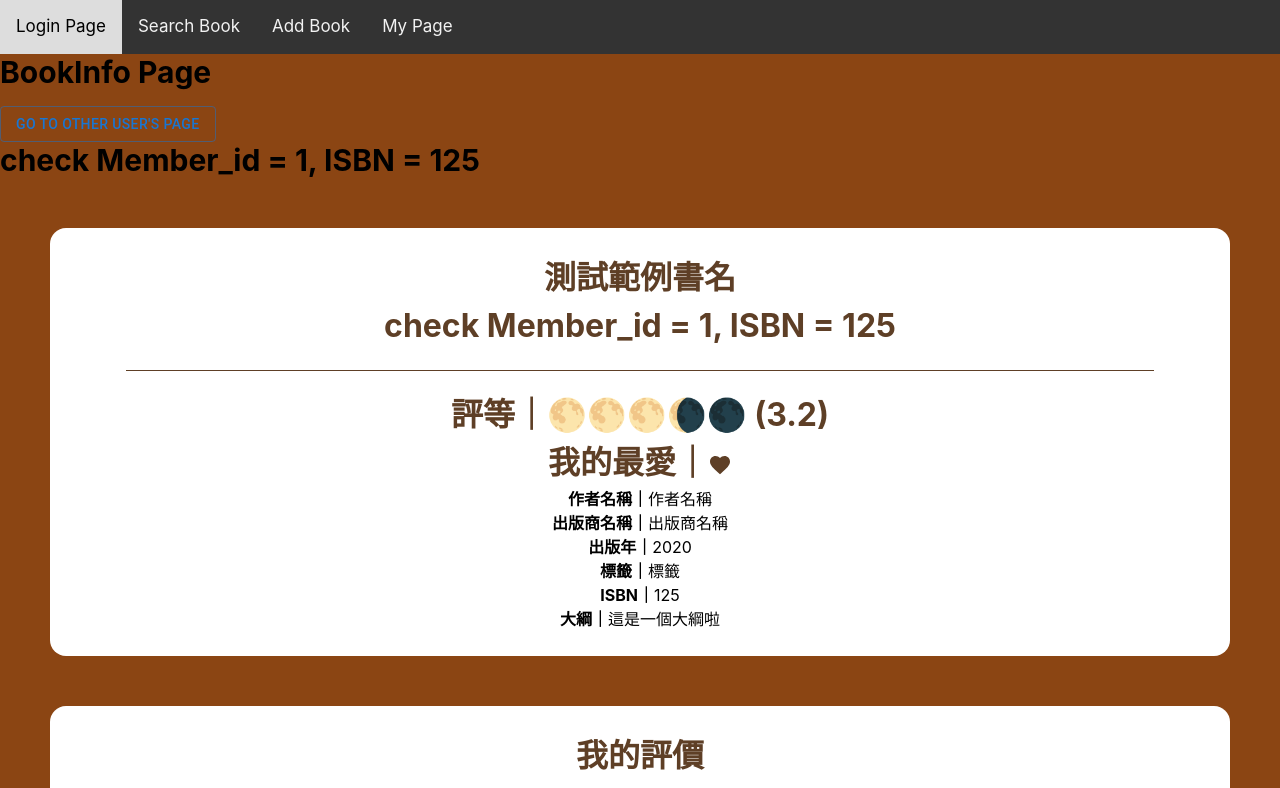
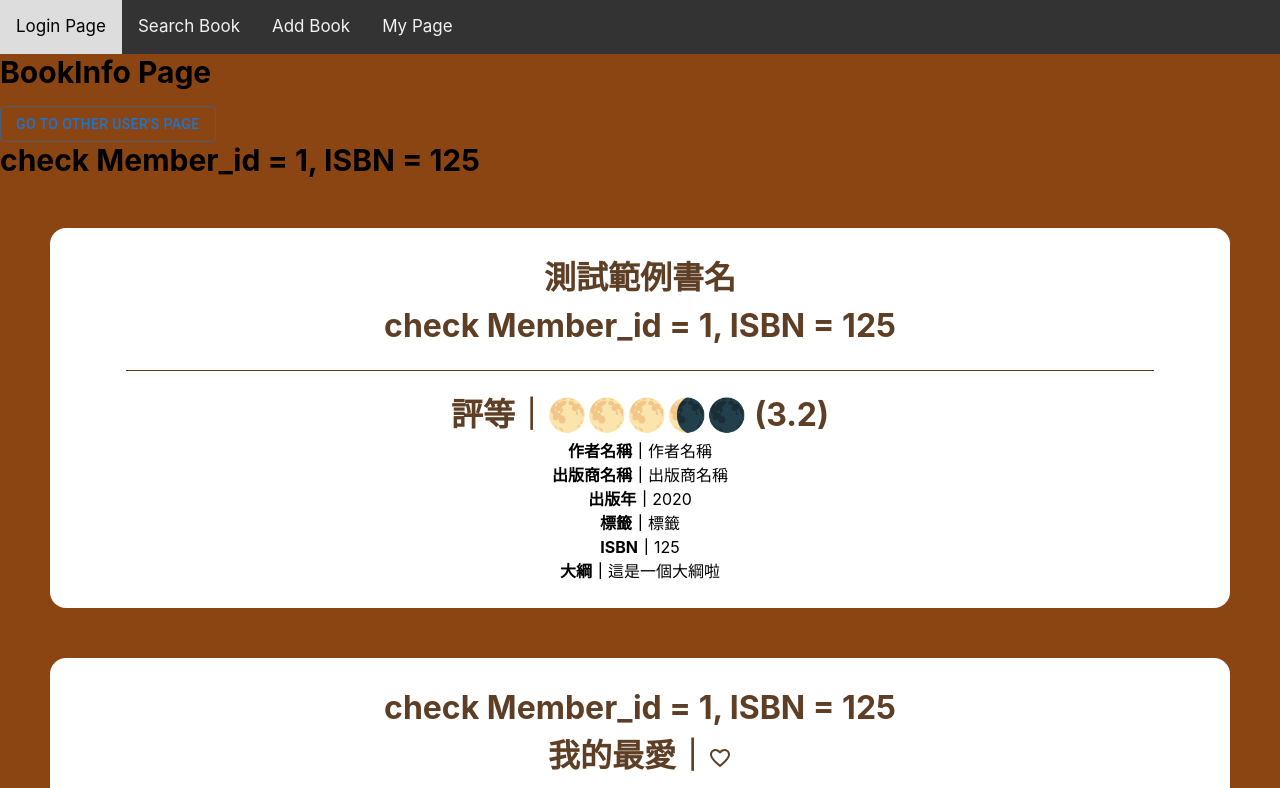
Before and after one commit to peanut0204/SAD_fp, a React (Create React App) app in the folder frontend/: page /BookInfo/1/125 in a window 1280 px wide. Shown: the top 788 px of the page. Built offline with nearby package versions, Linux system fonts and the light colour scheme; no server answers.

Commit message:
BookInfo/Favorite

```diff
--- a/frontend/src/components/BookInfo/Book.jsx
+++ b/frontend/src/components/BookInfo/Book.jsx
@@ -13,7 +13,7 @@ function FavoriteBook() {
   // 需要後端的 @app.route('/api/bookInfo/<ISBN>', methods=['GET'])
 
   const [book, setBook] = useState({
-    isbn: 125, name: '測試範例書名', avgStar: '3.2', favorite: '1', author: '作者名稱', publisher: '出版商名稱', pub_year: '2020', tag: '標籤', summary: '這是一個大綱啦',
+    isbn: 125, name: '測試範例書名', avgStar: '3.2', author: '作者名稱', publisher: '出版商名稱', pub_year: '2020', tag: '標籤', summary: '這是一個大綱啦',
 });
 
   useEffect(() => {
@@ -27,7 +27,7 @@ function FavoriteBook() {
   // 沒後端的話，暫時先這樣搞
   /*
   const book = {
-      isbn: 125, name: '書名', avgStar: '3.2', favorite: '1', author: '作者名稱', publisher: '出版商名稱', pub_year: '2020', tag: '標籤', summary: '這是一個大綱啦',
+      isbn: 125, name: '書名', avgStar: '3.2', author: '作者名稱', publisher: '出版商名稱', pub_year: '2020', tag: '標籤', summary: '這是一個大綱啦',
   };
   */
 
@@ -52,43 +52,6 @@ function FavoriteBook() {
     return stars;
   };
 
-  const handleFavoriteToggle = () => {
-    // Assuming your API endpoint for updating favorites is something like:
-    const apiUrl = `http://127.0.0.1:5000/api/favorite/${memberId}/${ISBN}`;
-
-    // Update the local state optimistically
-    setBook(prevBook => ({
-      ...prevBook,
-      favorite: prevBook.favorite === '1' ? '0' : '1',
-    }));
-
-    // Send a request to the server to update the favorite status
-    fetch(apiUrl, {
-      method: 'POST', // or 'PUT'
-      headers: {
-        'Content-Type': 'application/json',
-      },
-      body: JSON.stringify({
-        isbn: ISBN,
-        favorite: book.favorite === '1' ? '0' : '1',
-      }),
-    })
-      .then(response => response.json())
-      .then(data => {
-        // Handle the response if needed
-        console.log('Favorite status updated successfully', data);
-      })
-      .catch(error => {
-        console.error('Error updating favorite status:', error);
-        // Revert the local state if there is an error
-        setBook(prevBook => ({
-          ...prevBook,
-          favorite: prevBook.favorite === '1' ? '0' : '1',
-        }));
-      });
-  };
-
-
   return(
     <div style={content}>
       <h2 style={title}>{book.name}</h2>
@@ -96,11 +59,6 @@ function FavoriteBook() {
       <div style={divLine}/>
       <div style={{ textAlign: 'center' }}>
         <h2 style={title}>評等｜{getStarRating(book.avgStar)} ({book.avgStar})</h2>
-        <h2 style={title}>我的最愛｜
-          <button onClick={handleFavoriteToggle}>
-            {book.favorite === '1' ? <FavoriteIcon /> : <FavoriteBorderIcon />}
-          </button>
-        </h2>
         <p><b>作者名稱｜</b>{book.author}</p>
         <p><b>出版商名稱｜</b>{book.publisher}</p>
         <p><b>出版年｜</b>{book.pub_year}</p>
--- /dev/null
+++ b/frontend/src/components/BookInfo/Favorite.jsx
@@ -0,0 +1,85 @@
+import React, {useState, useEffect} from 'react';
+//import { Link } from 'react-router-dom';
+import {title, content, divLine} from '../../css/MyPage.js';
+//import { useParams } from 'react-router-dom'; // temp
+import { useParams } from 'react-router-dom';
+import FavoriteIcon from '@mui/icons-material/Favorite';
+import FavoriteBorderIcon from '@mui/icons-material/FavoriteBorder';
+
+
+function FavoriteBook() {
+  const { memberId, ISBN } = useParams();
+
+  const [favorite, setFavorite] = useState();
+
+  useEffect(() => {
+    const fetchData = async () => {
+      try {
+        // 呼叫API
+        const response = await fetch(`http://127.0.0.1:5000/api/favorite/${memberId}/${ISBN}`);
+        const data = await response.json();
+
+        // 根據API的回應設定favorite狀態
+        setFavorite(data.found ? true : false);
+      } catch (error) {
+        console.error('Error fetching data:', error);
+      }
+    };
+
+    fetchData();
+  }, [memberId, ISBN]);
+
+  const handleFavoriteClick = async () => {
+    try {
+      if (favorite) {
+        // 如果 favorite 存在，則呼叫 API 刪除 favorite 資料
+        const response = await fetch(`http://127.0.0.1:5000/api/favorite/${memberId}/${ISBN}`, {
+          method: 'DELETE',
+        });
+
+        if (response.ok) {
+          // 更新前端的 favorite 狀態
+          setFavorite(false);
+        } else {
+          console.error('Failed to delete favorite:', response.statusText);
+        }
+      } else {
+        // 如果 favorite 不存在，則呼叫 API 新增 favorite 資料
+        const response = await fetch(`http://127.0.0.1:5000/api/favorite/${memberId}/${ISBN}`, {
+          method: 'POST',
+          headers: {
+            'Content-Type': 'application/json',
+          },
+          body: JSON.stringify({ memberId, ISBN }),
+        });
+
+        if (response.ok) {
+          // 更新前端的favorite狀態
+          setFavorite(true);
+        } else {
+          console.error('Failed to add favorite:', response.statusText);
+        }
+      }
+    } catch (error) {
+      console.error('Error handling favorite click:', error);
+    }
+  };
+
+  return(
+    <div style={content}>
+      <h1 style={title}> check Member_id = {memberId}, ISBN = {ISBN} </h1>
+      <div style={{ textAlign: 'center' }}>
+        <h2 style={title}>我的最愛｜
+          <button onClick={handleFavoriteClick}>
+          {favorite ? (
+            <FavoriteIcon />
+          ) : (
+            <FavoriteBorderIcon />
+          )}
+          </button>
+        </h2>
+      </div>
+    </div>
+  );
+}
+export default FavoriteBook;
--- a/frontend/src/pages/BookInfo.jsx
+++ b/frontend/src/pages/BookInfo.jsx
@@ -3,6 +3,7 @@ import Navbar from '../components/Navbar';
 import { Link, useParams } from 'react-router-dom';
 import Button from '@mui/material/Button'; //a prettier button
 import Book from '../components/BookInfo/Book';
+import Favorite from '../components/BookInfo/Favorite';
 import MyReview from '../components/BookInfo/MyReview';
 import BookReview from '../components/BookInfo/BookReview';
 
@@ -25,6 +26,9 @@ function BookInfo() {
 				<Book />
 			</div>
 			<div>
+				<Favorite />
+			</div>
+			<div>
 				<MyReview />
 			</div>
 			<div>
```
Also changed, not shown: 1 other file (tests, documents, lock files or other folders).
